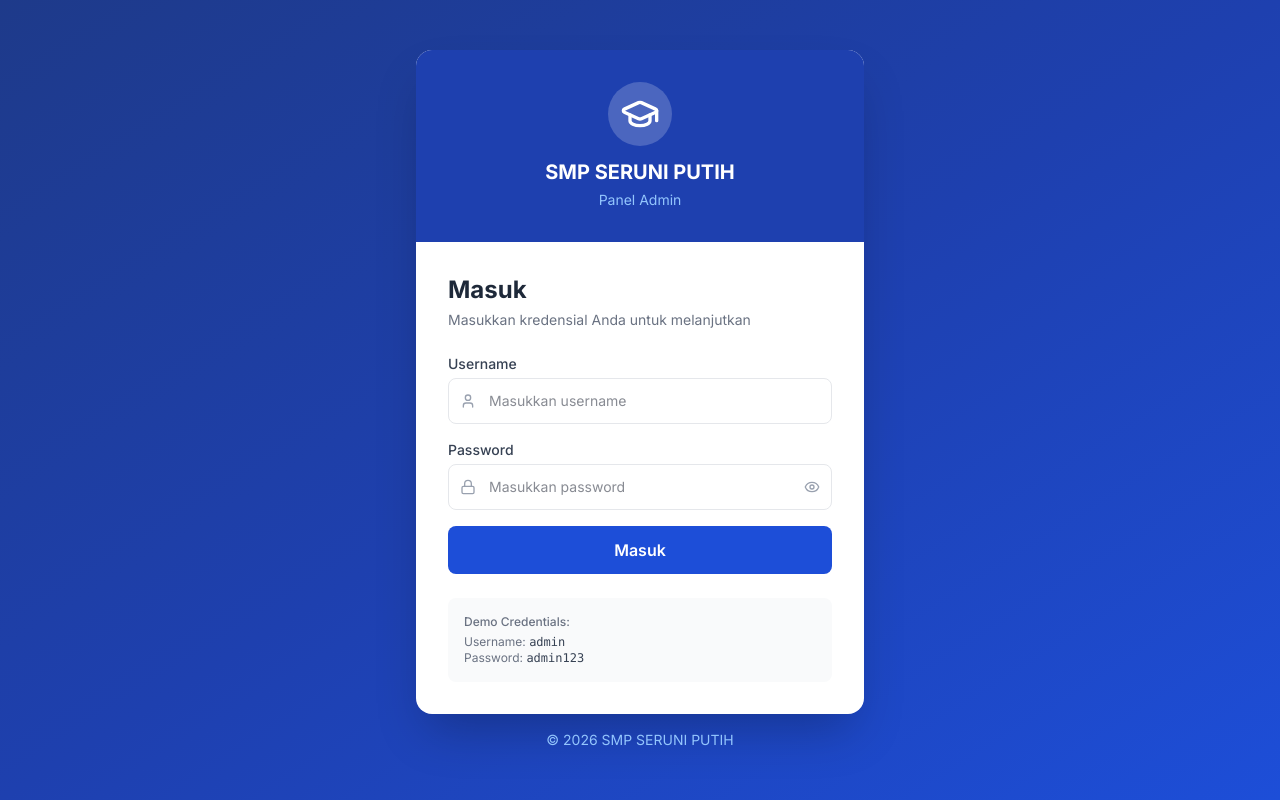
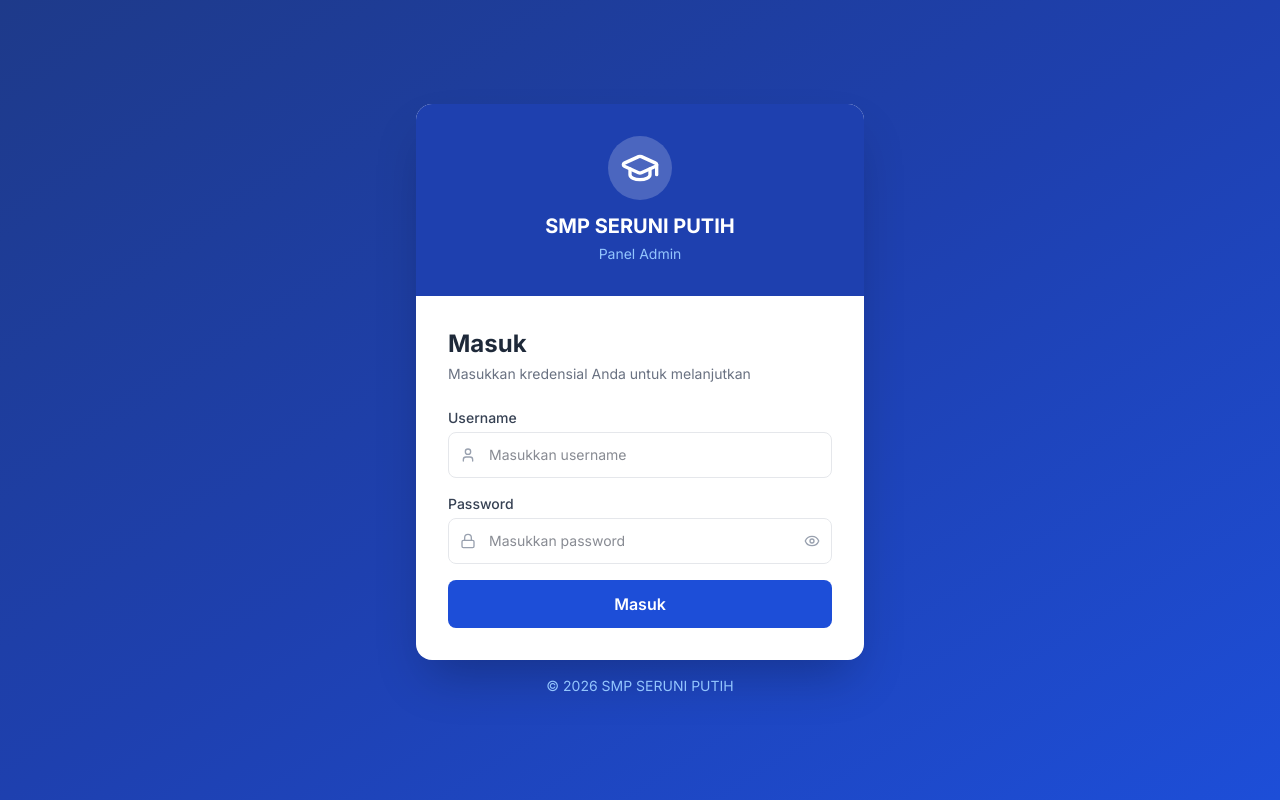
Before and after one commit to yohanes799/ProjectKP, a React (Vite) app: page /login in a window 1280 px wide. Built offline with nearby package versions, Linux system fonts and the light colour scheme.

Commit message:
Updatetampilan

```diff
--- a/src/pages/LoginPage.tsx
+++ b/src/pages/LoginPage.tsx
@@ -105,12 +105,6 @@ const LoginPage: React.FC = () => {
                 {loading ? 'Memproses...' : 'Masuk'}
               </button>
             </form>
-
-            <div className="mt-6 p-4 bg-gray-50 rounded-lg text-xs text-gray-500">
-              <p className="font-medium mb-1">Demo Credentials:</p>
-              <p>Username: <span className="font-mono text-gray-700">admin</span></p>
-              <p>Password: <span className="font-mono text-gray-700">admin123</span></p>
-            </div>
           </div>
         </div>
 
```
